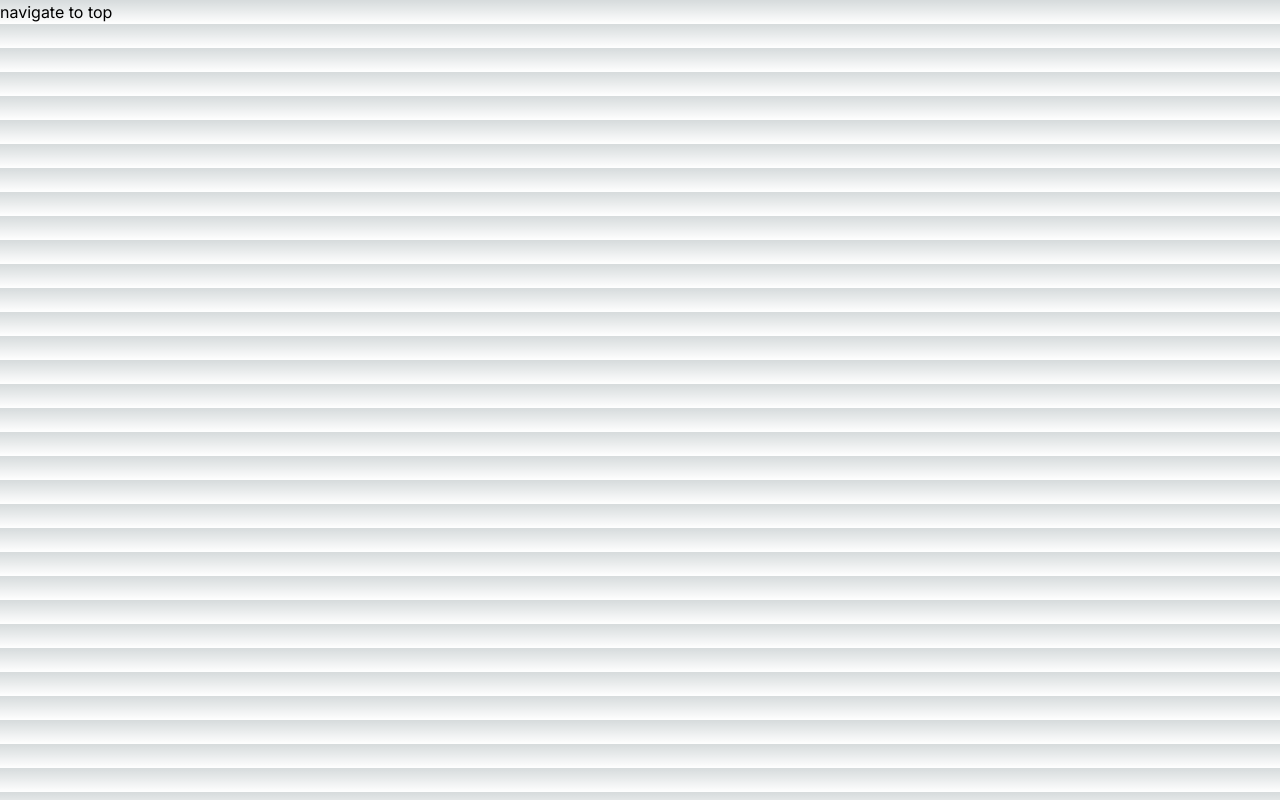
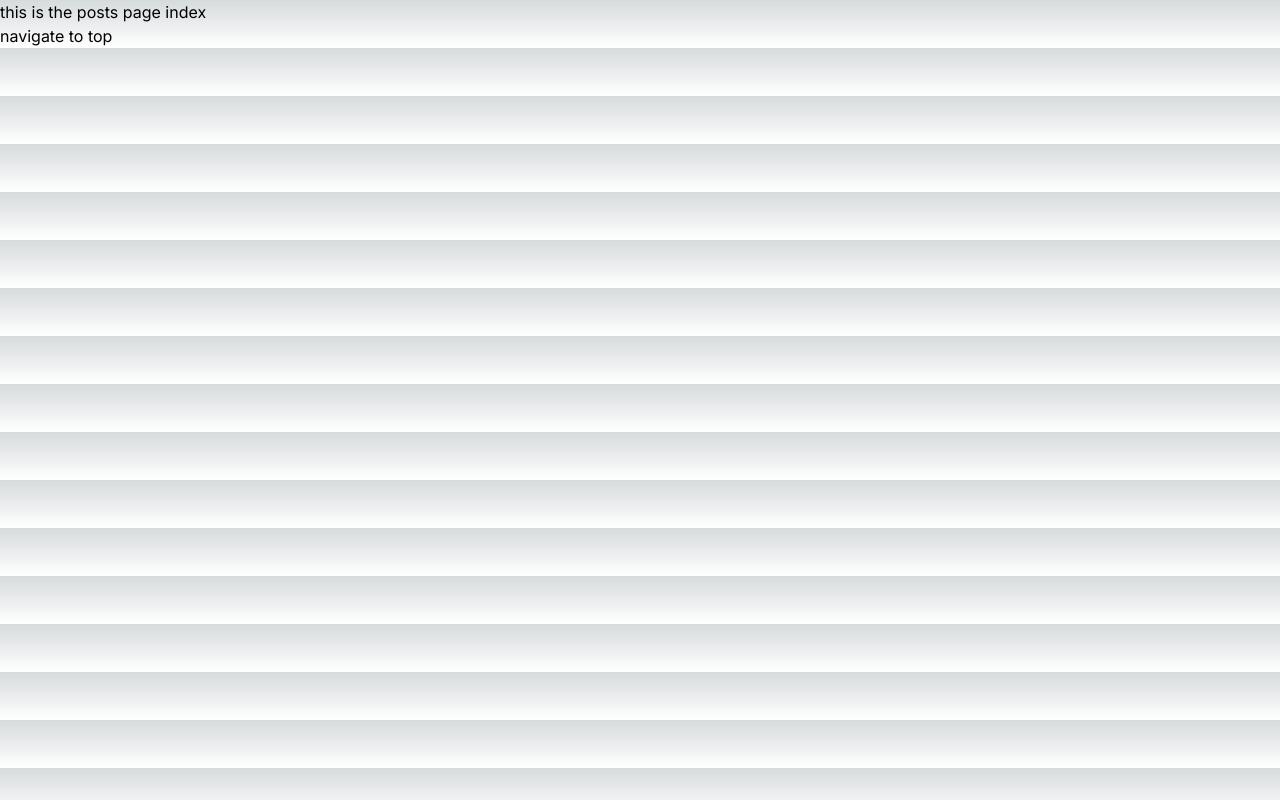
Before and after one commit to marilirulita/promptopia, a Next.js app: page /posts in a window 1280 px wide. Built offline with nearby package versions, Linux system fonts and the light colour scheme.

Commit message:
fix page export issues

```diff
--- a/app/posts/[postId]/page.jsx
+++ b/app/posts/[postId]/page.jsx
@@ -1,6 +1,8 @@
-export const Page = () => {
-  return <div>
+const Page = () => {
+  return (<div>
     <h1>Tis is a post information</h1>
     <p>{postId}</p>
-  </div>
+  </div>)
 };
+
+export default Page;
--- a/app/posts/layout.jsx
+++ b/app/posts/layout.jsx
@@ -1,7 +1,10 @@
-const layout = () => {
-  return <div>
+const Layout = ({ children }) => {
+  return(
+  <body>
+    {children}
     <p>navigate to top</p>
-  </div>
+  </body>
+  )
 };
 
-export default layout;
+export default Layout;
--- a/app/posts/new/page.jsx
+++ b/app/posts/new/page.jsx
@@ -1,5 +1,7 @@
-export const Page = () => {
-  return <div>
+const Page = () => {
+  return (<div>
     <h1>Create a new post</h1>
-  </div>
+  </div>)
 };
+
+export default Page;
--- a/app/posts/page.jsx
+++ b/app/posts/page.jsx
@@ -1,6 +1,6 @@
 const Page = () => {
   return <div>
-    <h1 style={{color: white}} >this is the posts page index</h1>
+    <h1>this is the posts page index</h1>
   </div>
 };
 
```
